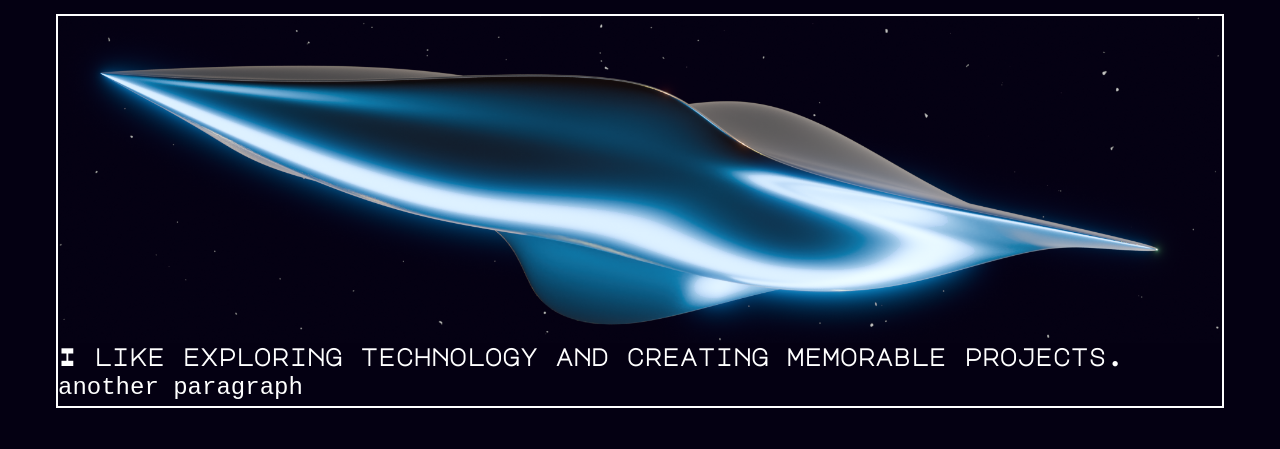
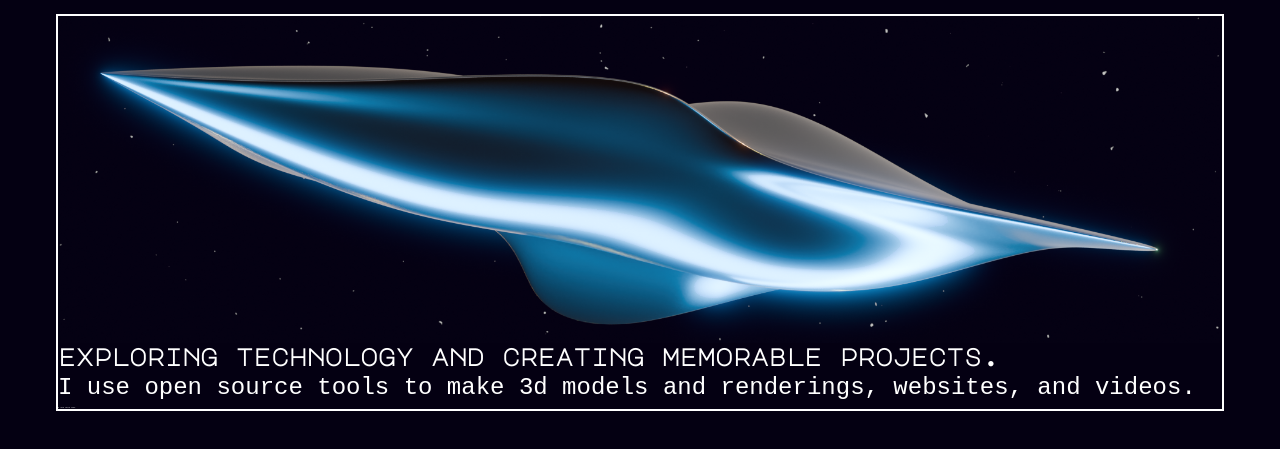
Before and after one commit to LegoLefty/legolefty.github.io, an Eleventy site: page index.html in a window 1280 px wide. Shown: the part 187-636 px from the top of the page. Built offline with nearby package versions, Linux system fonts and the light colour scheme; Eleventy itself is replaced by a stand-in of ours; files that its build step writes are made by us from their sources.

Commit message:
update hompage text

```diff
--- a/css/global.css
+++ b/css/global.css
@@ -77,3 +77,6 @@ a.navlink {
 		font-size: 4vw;
 	}
 }
+.small {
+	font-size: 2px;
+}
--- a/docs/css/global.css
+++ b/docs/css/global.css
@@ -77,3 +77,6 @@ a.navlink {
 		font-size: 4vw;
 	}
 }
+.small {
+	font-size: 2px;
+}
--- a/index.html
+++ b/index.html
@@ -9,5 +9,6 @@ tags: ["top", "home"]
 	<img src="/assets/images/spaceship.png" alt="a spaceship I made">
 </section>
 
-<h2>I like exploring technology and creating memorable projects.</h2>
-<p>another paragraph</p>
+<h2>exploring technology and creating memorable projects.</h2>
+<p>I use open source tools to make 3d models and renderings, websites, and videos.</p>
+<p class="small">I use arch btw.</p>
```
Also changed, not shown: docs/index.html (+3 -3 lines).
